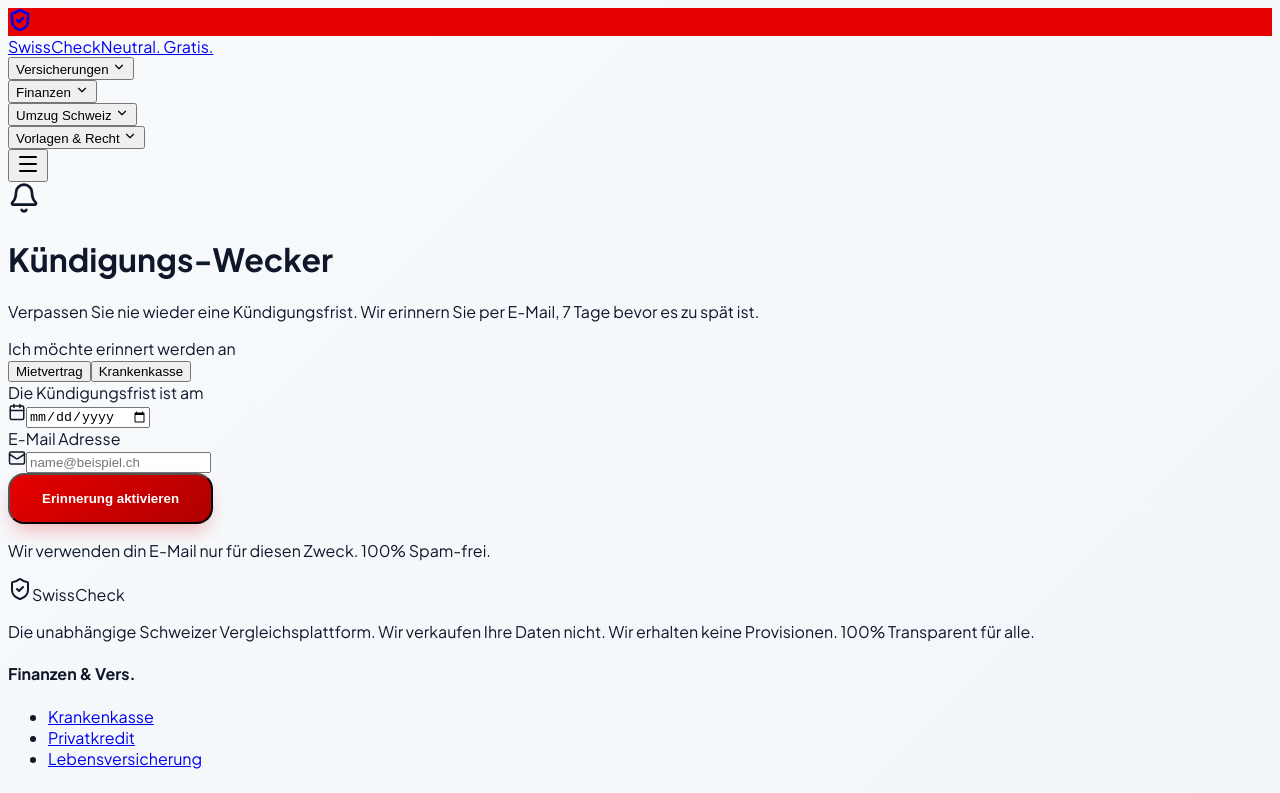
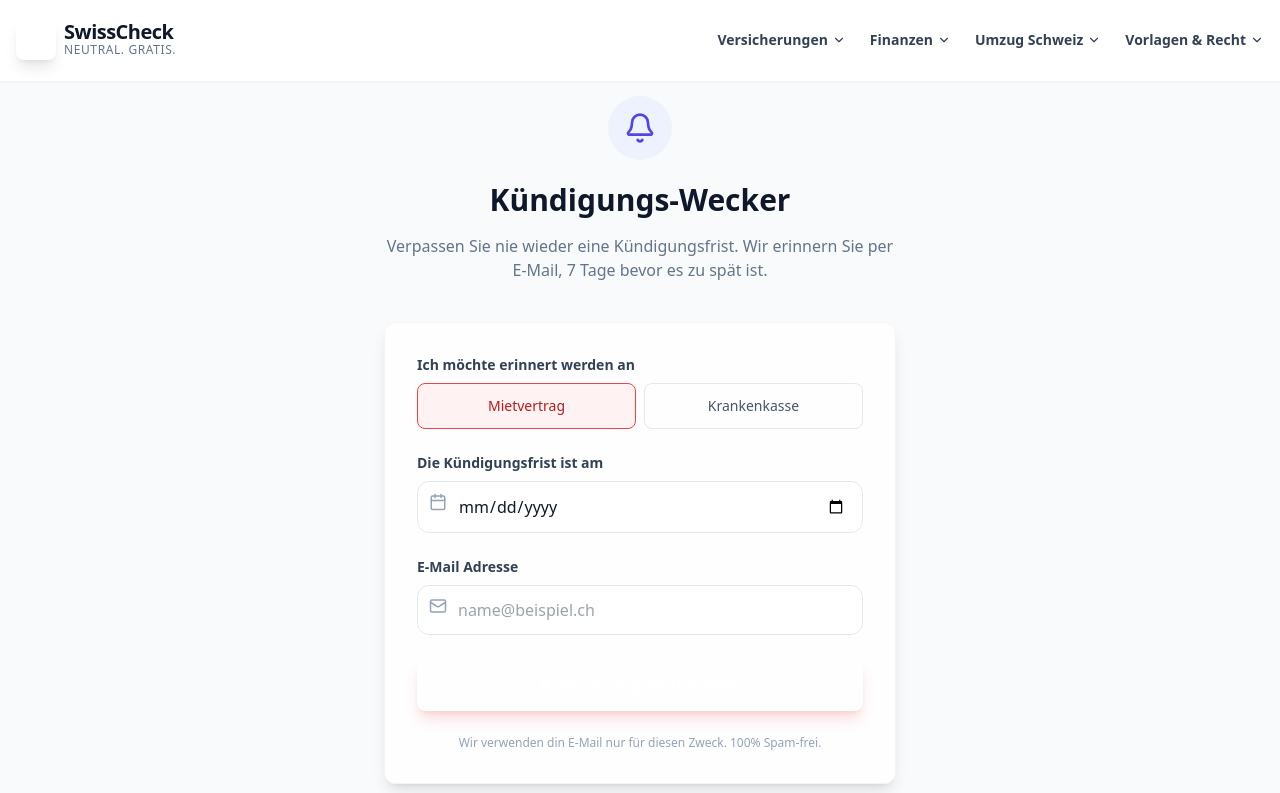
Before and after one commit to saft078/arbeitsgeldrechner, a React (Vite) app: page /reminder in a window 1280 px wide. Shown: the top 793 px of the page. Built offline with nearby package versions, Linux system fonts and the light colour scheme.

Commit message:
Upgrade to Premium Fintech Design

```diff
--- a/index.html
+++ b/index.html
@@ -9,6 +9,7 @@
   <meta name="description"
     content="Berechnen Sie Ihr Arbeitslosengeld (Taggeld) in der Schweiz sofort. Kostenloser Rechner für ALE, Krankenkassenvergleich und Kredit-Check. Neutral & Werbefinanziert." />
   <!-- Google AdSense -->
+  <meta name="google-adsense-account" content="ca-pub-7426945056706372">
   <script async src="https://pagead2.googlesyndication.com/pagead/js/adsbygoogle.js?client=ca-pub-7426945056706372"
     crossorigin="anonymous"></script>
 </head>
--- a/package.json
+++ b/package.json
@@ -15,6 +15,7 @@
     "lucide-react": "^0.562.0",
     "react": "^19.2.0",
     "react-dom": "^19.2.0",
+    "react-helmet-async": "^2.0.5",
     "react-router-dom": "^7.11.0"
   },
   "devDependencies": {
--- /dev/null
+++ b/src/components/SEO.jsx
@@ -0,0 +1,23 @@
+import React from 'react';
+import { Helmet } from 'react-helmet-async';
+
+const SEO = ({ title, description, keywords }) => {
+    const baseTitle = "SwissCheck";
+    const fullTitle = title ? `${title} | ${baseTitle}` : baseTitle;
+
+    return (
+        <Helmet>
+            <title>{fullTitle}</title>
+            <meta name="description" content={description} />
+            {keywords && <meta name="keywords" content={keywords} />}
+
+            {/* Social / Open Graph */}
+            <meta property="og:title" content={fullTitle} />
+            <meta property="og:description" content={description} />
+            <meta property="og:type" content="website" />
+            <meta name="twitter:card" content="summary_large_image" />
+        </Helmet>
+    );
+};
+
+export default SEO;
--- a/src/index.css
+++ b/src/index.css
@@ -1,111 +1,27 @@
 @import url('https://fonts.googleapis.com/css2?family=Plus+Jakarta+Sans:wght@400;500;600;700;800&display=swap');
 
+@tailwind base;
+@tailwind components;
+@tailwind utilities;
+
 :root {
-  /* Premium Fintech Palette */
-  --swiss-red: #E60000;
-  --swiss-red-light: #FF2424;
-  --swiss-red-dark: #B00000;
-
-  --primary-navy: #0F172A;
-  /* Deep Blue/Black */
-  --secondary-slate: #334155;
-
-  --bg-gradient-start: #F8FAFC;
-  --bg-gradient-end: #F1F5F9;
-
-  /* Glassmorphism Tokens */
-  --glass-bg: rgba(255, 255, 255, 0.75);
-  --glass-border: rgba(255, 255, 255, 0.6);
-  --glass-shadow: 0 8px 32px 0 rgba(31, 38, 135, 0.07);
-
-  --radius-lg: 24px;
-  --radius-md: 16px;
-
-  --font-body: 'Plus Jakarta Sans', system-ui, -apple-system, sans-serif;
+  --color-primary: #D80000;
 }
 
 body {
-  font-family: var(--font-body);
-  background: linear-gradient(135deg, var(--bg-gradient-start) 0%, var(--bg-gradient-end) 100%);
-  color: var(--primary-navy);
-  -webkit-font-smoothing: antialiased;
-  min-height: 100vh;
+  font-family: 'Plus Jakarta Sans', system-ui, -apple-system, sans-serif;
+  background-color: #ffffff;
+  color: #0F172A;
 }
 
-/* Premium Component Utilities */
-.glass-panel {
-  background: var(--glass-bg);
-  backdrop-filter: blur(16px);
-  -webkit-backdrop-filter: blur(16px);
-  border: 1px solid var(--glass-border);
-  border-radius: var(--radius-lg);
-  box-shadow: var(--glass-shadow);
-}
-
-.input-modern {
-  width: 100%;
-  padding: 1rem 1.25rem;
-  background: white;
-  border: 1px solid #E2E8F0;
-  border-radius: var(--radius-md);
-  color: var(--primary-navy);
-  font-weight: 600;
-  outline: none;
-  transition: all 0.2s cubic-bezier(0.4, 0, 0.2, 1);
-  box-shadow: 0 2px 4px rgba(0, 0, 0, 0.02);
-}
-
-.input-modern:focus {
-  border-color: var(--swiss-red);
-  box-shadow: 0 0 0 4px rgba(230, 0, 0, 0.1);
-}
-
-/* Custom Range Slider */
-input[type=range] {
-  -webkit-appearance: none;
-  background: transparent;
-}
-
-input[type=range]::-webkit-slider-thumb {
-  -webkit-appearance: none;
-  height: 24px;
-  width: 24px;
-  border-radius: 50%;
-  background: var(--swiss-red);
-  cursor: pointer;
-  box-shadow: 0 2px 6px rgba(230, 0, 0, 0.4);
-  margin-top: -10px;
-  transition: transform 0.1s;
-}
-
-input[type=range]::-webkit-slider-thumb:hover {
-  transform: scale(1.1);
-}
-
-input[type=range]::-webkit-slider-runnable-track {
-  width: 100%;
-  height: 4px;
-  background: #E2E8F0;
-  border-radius: 2px;
+.glass-card {
+  @apply bg-white/80 backdrop-blur-md rounded-xl shadow-lg border border-gray-100;
 }
 
 .btn-primary {
-  background: linear-gradient(135deg, var(--swiss-red) 0%, var(--swiss-red-dark) 100%);
-  color: white;
-  font-weight: 700;
-  border-radius: var(--radius-md);
-  padding: 1rem 2rem;
-  box-shadow: 0 10px 20px -5px rgba(230, 0, 0, 0.3);
-  transition: all 0.3s cubic-bezier(0.4, 0, 0.2, 1);
-}
-
-.btn-primary:hover {
-  transform: translateY(-2px);
-  box-shadow: 0 15px 30px -5px rgba(230, 0, 0, 0.4);
+  @apply bg-[#D80000] hover:bg-[#b30000] text-white font-bold py-3 px-6 rounded-lg transition-colors shadow-lg shadow-red-500/20;
 }
 
 .text-gradient {
-  background: linear-gradient(135deg, var(--swiss-red) 0%, var(--swiss-red-dark) 100%);
-  -webkit-background-clip: text;
-  -webkit-text-fill-color: transparent;
+  @apply bg-clip-text text-transparent bg-gradient-to-r from-[#D80000] to-[#b30000];
 }
--- a/src/pages/Credit.jsx
+++ b/src/pages/Credit.jsx
@@ -2,6 +2,7 @@ import React, { useState, useEffect } from 'react';
 import { Calculator, CheckCircle2, ArrowRight, Percent, ShieldCheck } from 'lucide-react';
 import { motion } from 'framer-motion';
 import AdUnit from '../components/AdUnit';
+import SEO from '../components/SEO';
 
 const Credit = () => {
     const [amount, setAmount] = useState(20000);
@@ -26,6 +27,11 @@ const Credit = () => {
 
     return (
         <div className="max-w-7xl mx-auto px-4 py-8">
+            <SEO
+                title="Privatkredit Vergleich 2025"
+                description="Aktuelle Kreditzinsen Schweiz. Vergleichen Sie Bank-now, Cembra, Migros Bank und mehr. Günstige Privatkredite berechnen."
+                keywords="Privatkredit, Kreditrechner, Zinsen Schweiz, Kredit aufnehmen, Bank-now, Cembra"
+            />
             <div className="text-center mb-16 space-y-4">
                 <span className="inline-block py-1 px-3 rounded-full bg-red-50 text-red-600 text-xs font-bold uppercase tracking-widest border border-red-100">
                     Kreditvergleich 2025
--- a/src/pages/HealthInsurance.jsx
+++ b/src/pages/HealthInsurance.jsx
@@ -3,6 +3,7 @@ import { Search, Filter, Check, Star, Info } from 'lucide-react';
 import { motion } from 'framer-motion';
 
 import AdUnit from '../components/AdUnit';
+import SEO from '../components/SEO';
 
 // MOCK DATA - Realistic 2025 samples
 const MOCK_INSURERS = [
@@ -37,6 +38,12 @@ const HealthInsurance = () => {
 
     return (
         <div className="space-y-8">
+            <SEO
+                title="Krankenkassen Vergleich 2025"
+                description="Sparen Sie Prämien! Neutraler Krankenkassenvergleich Schweiz 2025. Alle Kassen, alle Modelle (Hausarzt, Telmed). Kostenlos."
+                keywords="Krankenkasse, Prämien 2025, Krankenkassenvergleich, Billigste Krankenkasse, Assura, CSS, Swica"
+            />
+
             <div className="text-center mb-8">
                 <h1 className="text-3xl font-bold mb-2">Krankenkassenvergleich 2025</h1>
                 <p className="text-slate-500">100% Neutral. Sortiert nach echtem Preis.</p>
@@ -85,6 +92,7 @@ const HealthInsurance = () => {
                     </button>
                 </div>
             </div>
+
             <div className="grid grid-cols-2 gap-4 mt-6">
                 <div className="flex items-center">
                     <label className="flex items-center gap-3 cursor-pointer group">
@@ -160,7 +168,7 @@ const HealthInsurance = () => {
             <div className="text-center text-xs text-slate-400 pt-8">
                 <p>Hinweis: Dies sind Beispielwerte für Demonstrationszwecke.</p>
             </div>
-        </div >
+        </div>
     );
 };
 
--- a/src/pages/Unemployment.jsx
+++ b/src/pages/Unemployment.jsx
@@ -1,6 +1,7 @@
 import React, { useState } from 'react';
 import { Calculator, HelpCircle, Info } from 'lucide-react';
 import AdUnit from '../components/AdUnit';
+import SEO from '../components/SEO';
 
 const Unemployment = () => {
     const [salary, setSalary] = useState(6500);
--- /dev/null
+++ b/tailwind.config.cjs
@@ -0,0 +1,24 @@
+/** @type {import('tailwindcss').Config} */
+module.exports = {
+    content: [
+        "./index.html",
+        "./src/**/*.{js,jsx,ts,tsx}"
+    ],
+    theme: {
+        extend: {
+            colors: {
+                primary: "#D80000",
+                "primary-dark": "#B00000",
+                "swiss-red": "#E60000",
+                "swiss-red-light": "#FF2424",
+                "swiss-red-dark": "#B00000"
+            }
+        }
+    },
+    plugins: [
+        require('daisyui')
+    ],
+    daisyui: {
+        themes: ["light"]
+    }
+};
```
Also changed, not shown: public/ads.txt (added), 1 other file (tests, documents, lock files or other folders).
